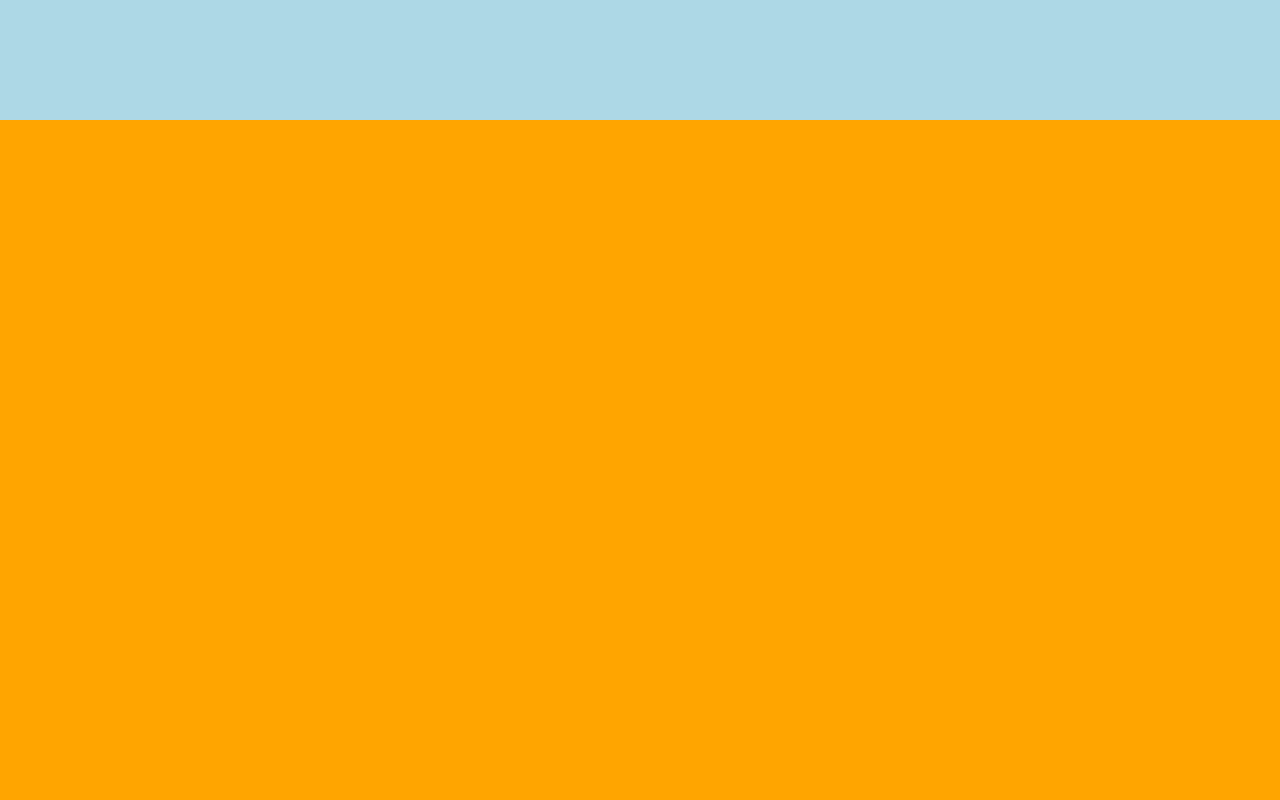
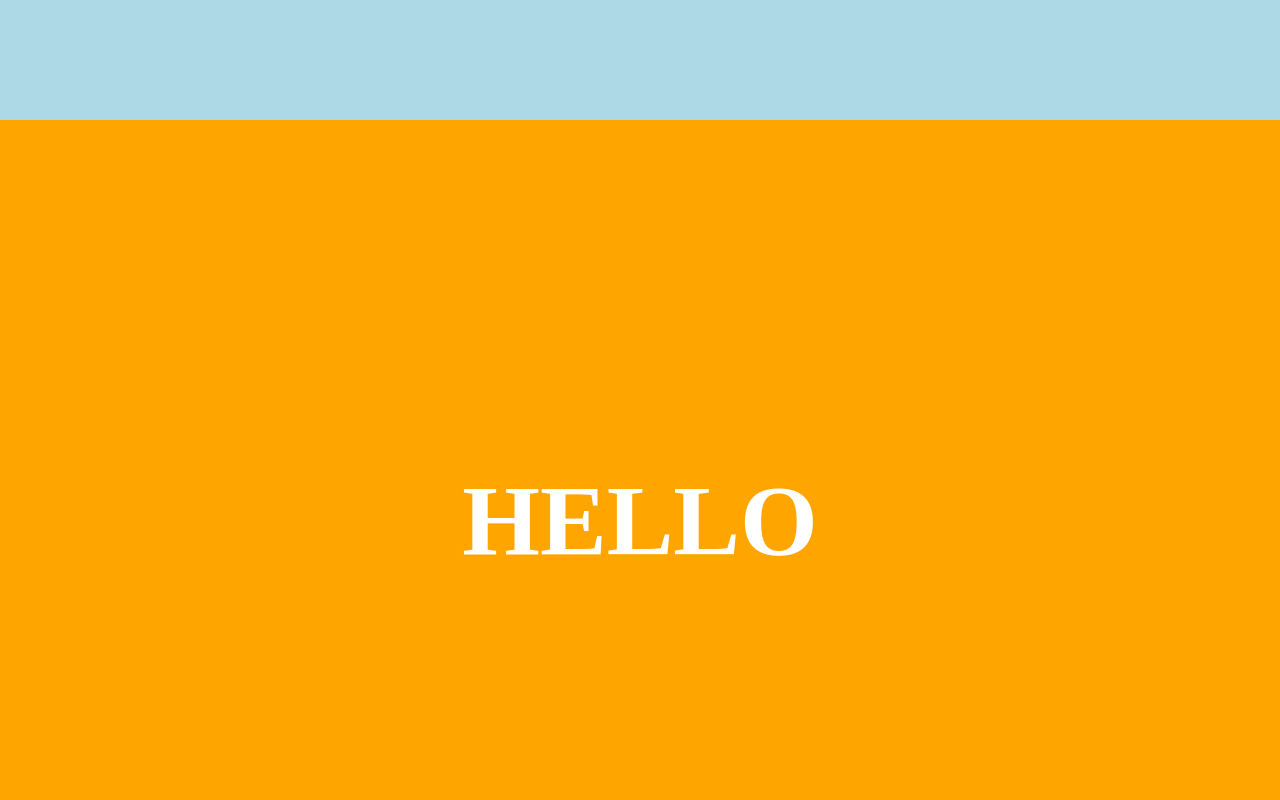
Before and after one commit to Jinkyo-09/abc, a plain HTML site: page index.html in a window 1280 px wide. Shown: the part 680-1480 px from the top of the page. Drawn offline with Linux system fonts and the light colour scheme.

Commit message:
두번째 섹션에 글자 추가

```diff
--- a/index.html
+++ b/index.html
@@ -14,7 +14,9 @@
     <section>
       <h1>SCROLLED</h1>
     </section>
-    <section></section>
+    <section>
+      <h1>HELLO</h1>
+    </section>
     <section></section>
     <section></section>
   </main>
--- a/scss/style.scss
+++ b/scss/style.scss
@@ -19,6 +19,14 @@ section {
 
 	&:nth-of-type(2) {
 		background-color: orange;
+		display: flex;
+		justify-content: center;
+		align-items: center;
+
+		h1 {
+			font-size: 100px;
+			color: #fff;
+		}
 	}
 
 	&:nth-of-type(3) {
```
Also changed, not shown: css/style.css, 1 other file.
